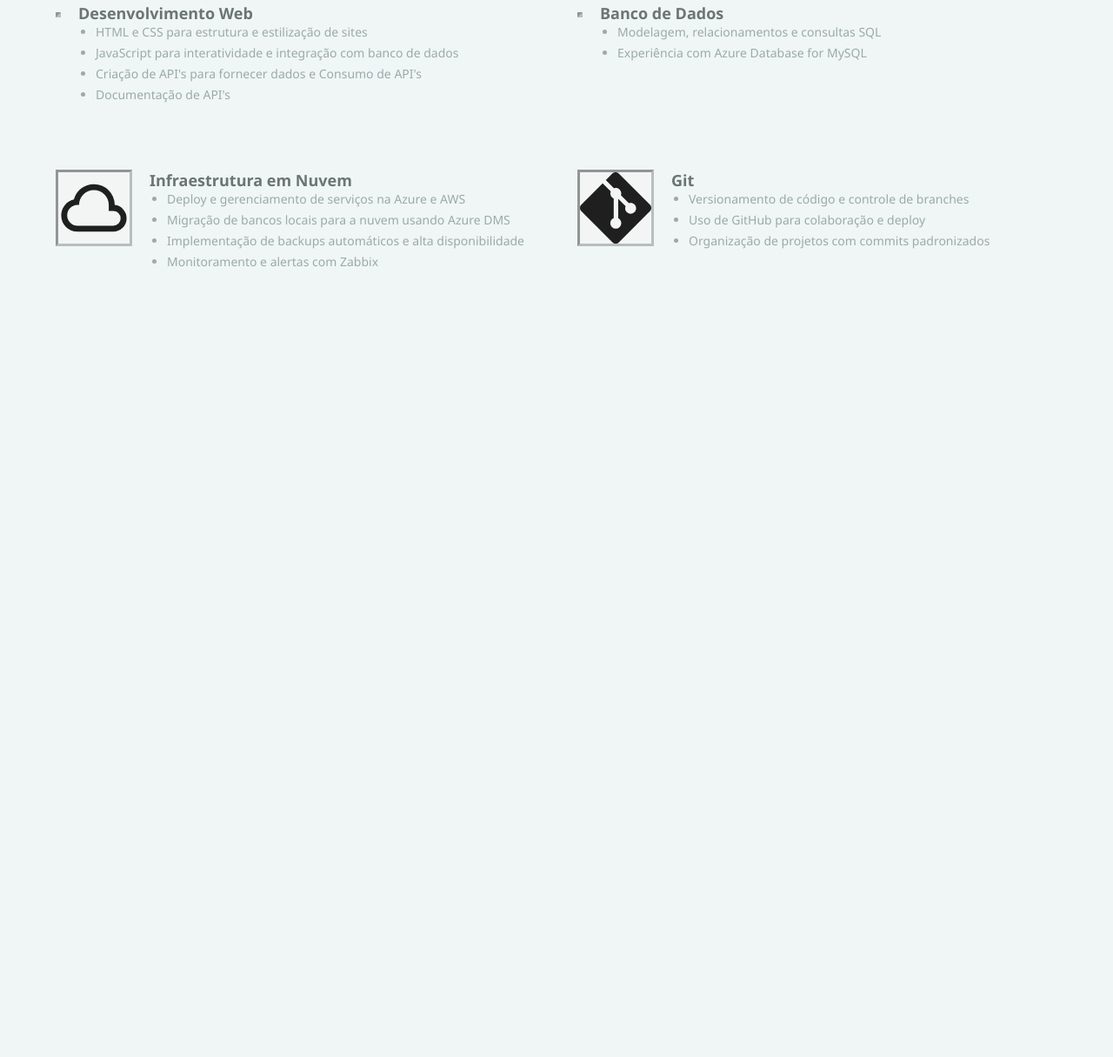
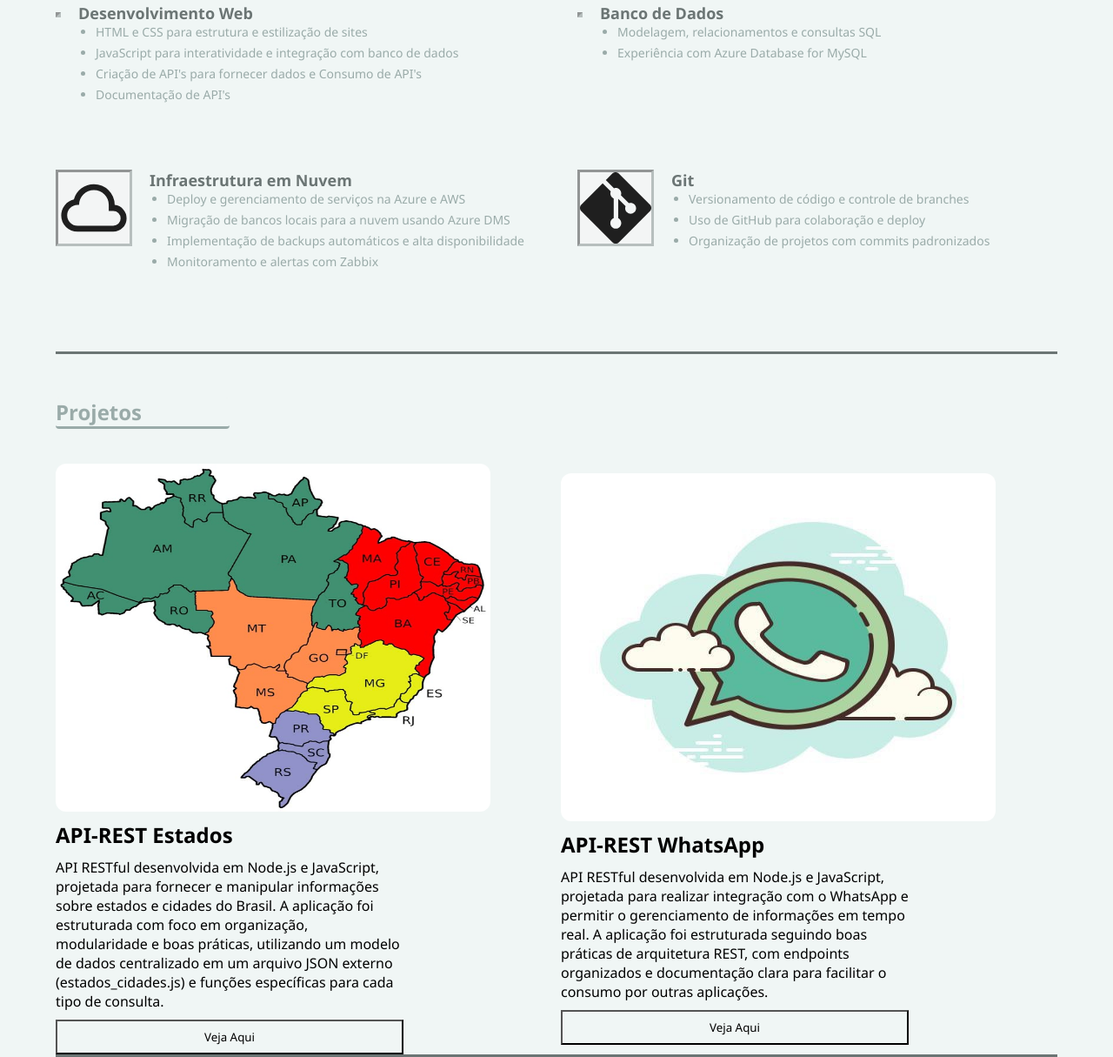
Before and after one commit to Pedro-Henrique-7/portifolio, a plain HTML site: page index.html in a window 1280 px wide. Shown: the part 943-2158 px from the top of the page at 87% size. Before the commit the page ends 1253 px from the top, so only its background shows below. Drawn offline with Linux system fonts and the light colour scheme.

Commit message:
Section Projetos Finalizada

```diff
--- a/index.html
+++ b/index.html
@@ -95,6 +95,30 @@
             </div>
         </div>
     </section>
+
+
+
+    <section class="projetos">
+        <div class="section-projetos-header">
+            <h2>Projetos</h2>
+        </div>
+        <div class="main-projetos">
+            <div class="projeto">
+                <img src="./estados.jpg" alt="">
+                <h2>API-REST Estados</h2>
+                <p>API RESTful desenvolvida em Node.js e JavaScript, projetada para fornecer e manipular informações sobre estados e cidades do Brasil. A aplicação foi estruturada com foco em organização, modularidade e boas práticas, utilizando um modelo
+                    de dados centralizado em um arquivo JSON externo (estados_cidades.js) e funções específicas para cada tipo de consulta.</p>
+                <button onclick="window.open('https://github.com/Pedro-Henrique-7/PBE-api-estados', '_blank')">Veja Aqui</button>
+            </div>
+            <div class="projeto">
+                <img src="./whatsappImage.jpg" alt="">
+                <h2>API-REST WhatsApp</h2>
+                <p>API RESTful desenvolvida em Node.js e JavaScript, projetada para realizar integração com o WhatsApp e permitir o gerenciamento de informações em tempo real. A aplicação foi estruturada seguindo boas práticas de arquitetura REST, com endpoints
+                    organizados e documentação clara para facilitar o consumo por outras aplicações.</p>
+                <button onclick="window.open('https://github.com/Pedro-Henrique-7/api-whatszapp.git', '_blank')">Veja Aqui</button>
+            </div>
+        </div>
+    </section>
 </body>
 
 </html>
--- a/style.css
+++ b/style.css
@@ -81,6 +81,11 @@ header .container-header .left span {
     width: 70%;
 }
 
+.stacks-habilidades {
+    border-bottom: solid 3px #6b7574;
+    height: 500px;
+}
+
 .stacks-habilidades .section-stack-header h2 {
     color: var(--primary-color);
     height: 36px;
@@ -140,3 +145,57 @@ header .container-header .left span {
 .stacks-habilidades .container-galeria .stack .desc li {
     font-size: 14px;
 }
+
+.section-projetos-header h2 {
+    color: var(--primary-color);
+    height: 36px;
+    margin-top: 50px;
+    border-bottom: 3px solid var(--primary-color);
+    width: 200px;
+    border-radius: 4px;
+}
+
+.projetos {
+    border-bottom: solid 3px #6b7574;
+    height: 85 0px;
+}
+
+.projetos .main-projetos {
+    display: flex;
+    justify-content: center;
+    align-items: center;
+    text-align: left;
+    margin-top: 40px;
+    gap: 10px;
+}
+
+.projetos .main-projetos .projeto img {
+    width: 500px;
+    height: 400px;
+    border-radius: 12px;
+}
+
+.projetos .main-projetos .projeto img:hover {
+    transition-property: transform;
+    transition-duration: 200ms;
+    transition-timing-function: ease-in-out;
+    opacity: 100%;
+    transform: scale(1.02);
+}
+
+.projetos .main-projetos .projeto button {
+    width: 400px;
+    height: 40px;
+}
+
+.projetos .main-projetos .projeto {
+    width: 50%;
+    display: flex;
+    flex-direction: column;
+    justify-content: center;
+    gap: 10px;
+}
+
+.projetos .main-projetos .projeto p {
+    width: 400px;
+}
```
Also changed, not shown: estados.jpg (added), whatsappImage.jpg (added).
